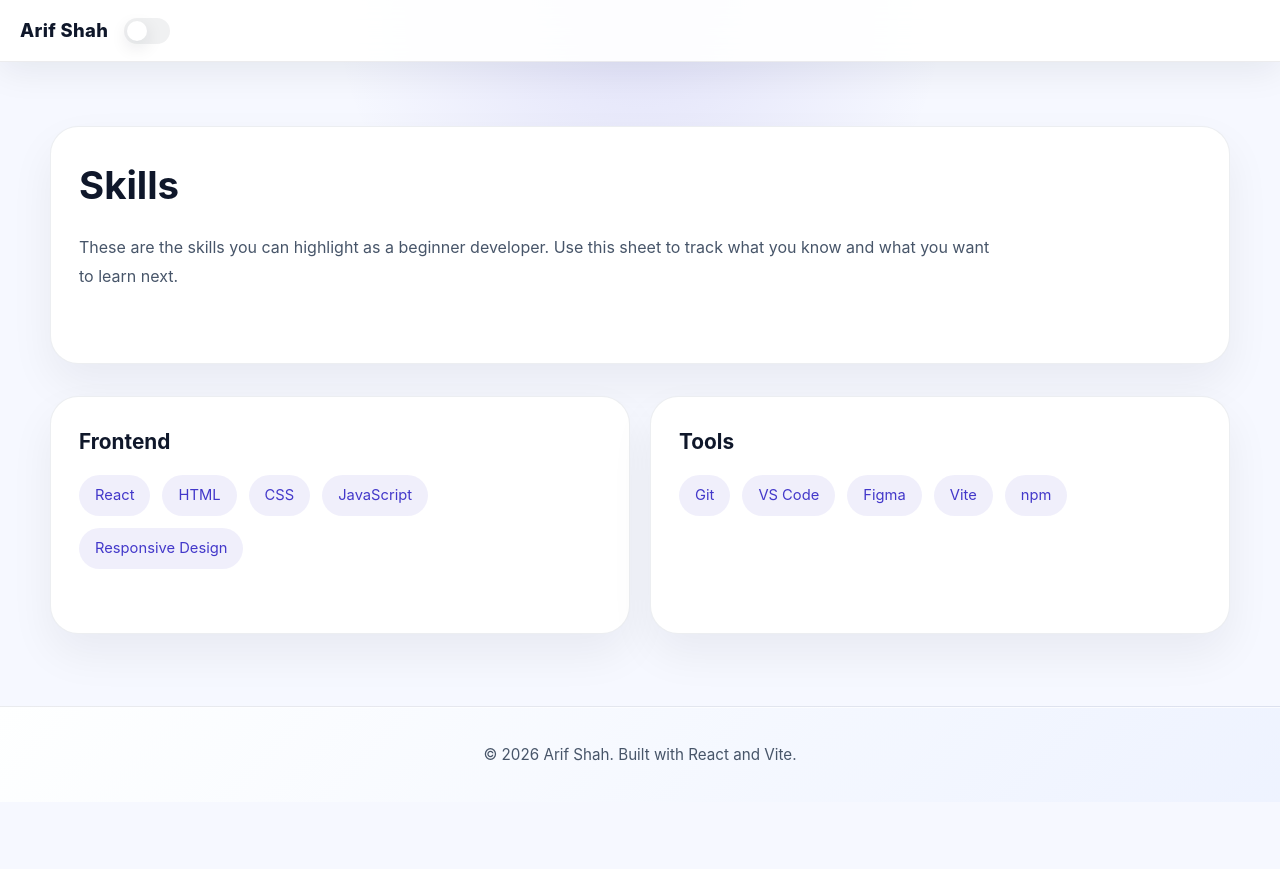
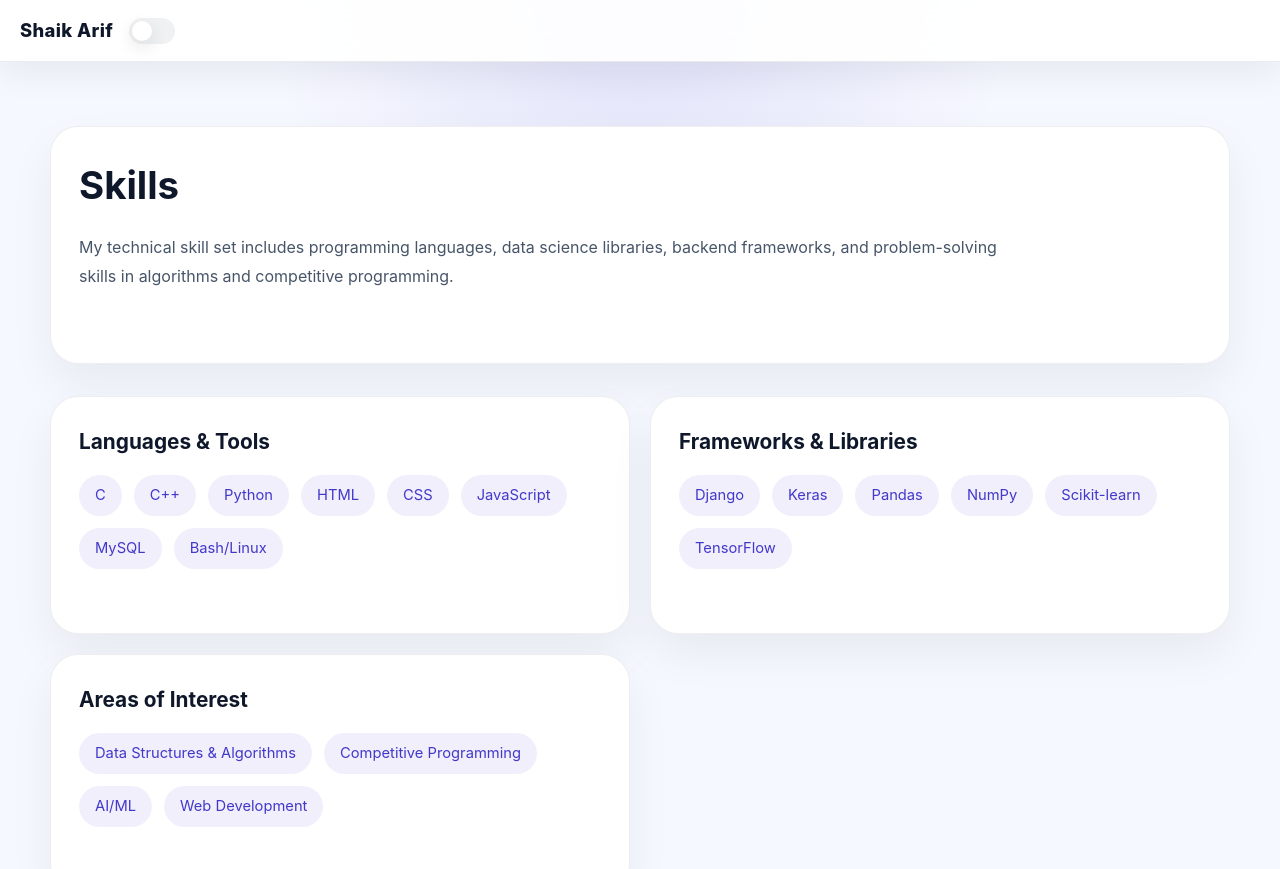
Before and after one commit to shaikmdarifcse23-byte/NewRepo, a React (Vite) app: page /NewRepo/skills in a window 1280 px wide. Shown: the top 869 px of the page. Before the commit the page ends 802 px from the top, so only its background shows below. Built offline with nearby package versions, Linux system fonts and the light colour scheme.

Commit message:
Resume updated

```diff
--- a/src/components/Footer.jsx
+++ b/src/components/Footer.jsx
@@ -3,7 +3,7 @@ import styles from './Footer.module.css'
 function Footer() {
   return (
     <footer className={styles.footer}>
-      <p>© 2026 Arif Shah. Built with React and Vite.</p>
+      <p>© 2026 Shaik Mohammed Arif. Built with React and Vite.</p>
     </footer>
   )
 }
--- a/src/components/Hero.jsx
+++ b/src/components/Hero.jsx
@@ -4,7 +4,7 @@ import profileImage from '../assets/profile.svg'
 import styles from './Hero.module.css'
 import { fadeInRight, fadeInUp, staggerSection } from '../utils/animationVariants'
 
-const rolePhrases = ['Frontend Developer', 'React Specialist', 'UX-minded Builder']
+const rolePhrases = ['B.Tech CSE Student', 'AI/ML Enthusiast', 'Web Developer']
 const typingSpeed = 100
 const deletingSpeed = 60
 const pauseDuration = 1200
@@ -56,7 +56,7 @@ function Hero() {
     >
       <motion.div className={styles.heroText} variants={fadeInUp}>
         <span className={styles.label}>Hi, I&apos;m</span>
-        <h1 className={styles.heading}>Arif Shah</h1>
+        <h1 className={styles.heading}>Shaik Mohammed Arif</h1>
         <p className={styles.role}>
           <span>{displayedRole}</span>
           <span className={styles.cursor} aria-hidden="true">
@@ -64,7 +64,7 @@ function Hero() {
           </span>
         </p>
         <p className={styles.description}>
-          I create clean, responsive React portfolios that help you stand out online. Ready to show your skills, projects, and story with polished design and fast interactions.
+          I am a B.Tech Computer Science and Engineering student at IIT (BHU), Varanasi. I build secure Django web applications, AI/ML modeling pipelines, and polished responsive interfaces.
         </p>
 
         <div className={styles.actions}>
@@ -90,24 +90,11 @@ function Hero() {
           </a>
           <a
             className={styles.socialLink}
-            href="https://linkedin.com/in/your-username"
-            target="_blank"
-            rel="noreferrer"
-            aria-label="LinkedIn"
+            href="mailto:arifskmd2005@gmail.com"
+            aria-label="Email"
           >
             <svg viewBox="0 0 24 24" fill="currentColor" aria-hidden="true">
-              <path d="M4.98 3.5c0 1.38-1.12 2.5-2.5 2.5S0 4.88 0 3.5 1.12 1 2.5 1 5 2.12 5 3.5zM.25 8.5h4.5V24h-4.5V8.5zm7.5 0h4.31v2.13h.06c.6-1.14 2.07-2.34 4.26-2.34 4.56 0 5.4 3 5.4 6.9V24h-4.5v-7.95c0-1.9-.04-4.35-2.65-4.35-2.65 0-3.05 2.07-3.05 4.2V24H7.75V8.5z" />
-            </svg>
-          </a>
-          <a
-            className={styles.socialLink}
-            href="https://twitter.com/your-username"
-            target="_blank"
-            rel="noreferrer"
-            aria-label="Twitter"
-          >
-            <svg viewBox="0 0 24 24" fill="currentColor" aria-hidden="true">
-              <path d="M24 4.56c-.89.39-1.84.66-2.84.78a4.98 4.98 0 0 0 2.18-2.75 9.96 9.96 0 0 1-3.17 1.21 4.94 4.94 0 0 0-8.43 4.5A14.01 14.01 0 0 1 1.67 3.15 4.92 4.92 0 0 0 3.19 9.72a4.9 4.9 0 0 1-2.24-.62v.06a4.94 4.94 0 0 0 3.96 4.84 4.96 4.96 0 0 1-2.23.08 4.96 4.96 0 0 0 4.62 3.42 9.9 9.9 0 0 1-6.13 2.1c-.4 0-.8-.02-1.19-.07a14 14 0 0 0 7.58 2.22c9.1 0 14.08-7.53 14.08-14.08 0-.21 0-.42-.01-.63A10.06 10.06 0 0 0 24 4.56z" />
+              <path d="M20 4H4c-1.1 0-2 .9-2 2v12c0 1.1.9 2 2 2h16c1.1 0 2-.9 2-2V6c0-1.1-.9-2-2-2zm0 4.99L12 13 4 8.99V6l8 4.99L20 6v2.99z" />
             </svg>
           </a>
         </motion.div>
--- a/src/components/Navbar.jsx
+++ b/src/components/Navbar.jsx
@@ -69,7 +69,7 @@ function Navbar() {
     <header className={styles.navbar}>
       <div className={styles.brandWrapper}>
         <Link to="/" className={styles.brand} aria-label="Homepage">
-          Arif Shah
+          Shaik Arif
         </Link>
         <div className={styles.toggleWrapper}>
           <ThemeToggle />
--- a/src/pages/About.jsx
+++ b/src/pages/About.jsx
@@ -15,21 +15,31 @@ function About() {
       <motion.div className={styles.card} variants={fadeInUp}>
         <h1 className={styles.sectionTitle}>About Me</h1>
         <p className={styles.sectionText}>
-          I am a beginner developer learning React and modern frontend tools. This starter portfolio helps show your projects, skills, and contact information in a clean and professional layout.
+          I am Shaik Mohammed Arif, a B.Tech Computer Science and Engineering student at IIT (BHU), Varanasi.
+          With an 8.59 CGPA and strong academic performance in both board exams and competitive programming, I work at the intersection of AI/ML and web development.
         </p>
       </motion.div>
 
       <div className={styles.cardGrid}>
         <motion.div className={styles.card} variants={fadeInUp}>
-          <h2 className={styles.cardTitle}>My Focus</h2>
+          <h2 className={styles.cardTitle}>Academic Profile</h2>
           <p className={styles.cardBody}>
-            Building responsive web pages, practicing component-driven UI, and learning how to create reusable layouts that work on both desktop and mobile screens.
+            B.Tech in Computer Science and Engineering at IIT (BHU), Varanasi, CGPA 8.59.
+            Completed XII at Sri Chaitanya Junior College with 94.25% and X at Dr KKR Gowtham High School with 100%.
           </p>
         </motion.div>
         <motion.div className={styles.card} variants={fadeInUp}>
-          <h2 className={styles.cardTitle}>What I Enjoy</h2>
+          <h2 className={styles.cardTitle}>Research & Tech</h2>
           <p className={styles.cardBody}>
-            Turning ideas into interactive user interfaces, improving my HTML/CSS skills, and learning how React apps can scale with better structure and routing.
+            Experienced in Django web apps, AI/ML research, battery data modeling, and predictive maintenance.
+            I enjoy building production-ready systems and exploring the latest machine learning tools.
+          </p>
+        </motion.div>
+        <motion.div className={styles.card} variants={fadeInUp}>
+          <h2 className={styles.cardTitle}>Leadership</h2>
+          <p className={styles.cardBody}>
+            Served as Security Executive for Spardha'24, the annual sports festival at IIT BHU.
+            I also competed in competitive programming camps and national-level olympiads.
           </p>
         </motion.div>
       </div>
--- a/src/pages/Contact.jsx
+++ b/src/pages/Contact.jsx
@@ -78,7 +78,7 @@ function Contact() {
       <motion.div className={styles.card} variants={fadeInUp}>
         <h1 className={styles.sectionTitle}>Contact</h1>
         <p className={styles.sectionText}>
-          Send a message directly from your portfolio. Use the form below for a clean, modern contact experience.
+          Reach out to discuss AI/ML research, Django web applications, or competitive programming collaborations. I respond quickly by email or phone.
         </p>
       </motion.div>
 
@@ -143,18 +143,18 @@ function Contact() {
           <div className={styles.contactItem}>
             <h2 className={styles.cardTitle}>Email</h2>
             <p className={styles.cardBody}>
-              <a className={styles.contactLink} href="mailto:hello@yourdomain.com">
-                hello@yourdomain.com
+              <a className={styles.contactLink} href="mailto:arifskmd2005@gmail.com">
+                arifskmd2005@gmail.com
               </a>
             </p>
           </div>
           <div className={styles.contactItem}>
-            <h2 className={styles.cardTitle}>GitHub</h2>
-            <p className={styles.cardBody}>
-              <a className={styles.contactLink} href="https://github.com/your-username" target="_blank" rel="noreferrer">
-                github.com/your-username
-              </a>
-            </p>
+            <h2 className={styles.cardTitle}>Phone</h2>
+            <p className={styles.cardBody}>+91 96763 89641</p>
+          </div>
+          <div className={styles.contactItem}>
+            <h2 className={styles.cardTitle}>Location</h2>
+            <p className={styles.cardBody}>4-8-254/3, Koritipadu, Guntur, Andhra Pradesh</p>
           </div>
         </motion.div>
       </div>
--- a/src/pages/Projects.jsx
+++ b/src/pages/Projects.jsx
@@ -5,36 +5,31 @@ import { fadeInUp, staggerSection } from '../utils/animationVariants'
 
 const projects = [
   {
-    title: 'Portfolio Homepage',
-    description: 'A polished landing page with modern hero content, responsive layout, and a clear call-to-action experience.',
-    image: 'https://via.placeholder.com/640x420?text=Portfolio+Homepage',
-    techStack: ['React', 'CSS', 'Responsive Design'],
-    github: 'https://github.com/your-username/portfolio-homepage',
-    demo: 'https://your-demo-site.com/portfolio-homepage',
+    title: 'Django E-commerce Website',
+    description:
+      'A secure Django web application with email verification, automated billing, and real-time cart updates. Built with robust session handling and product rating features.',
+    image: 'https://via.placeholder.com/640x420?text=Django+E-commerce',
+    techStack: ['Python', 'Django', 'HTML', 'CSS', 'JavaScript', 'MySQL'],
+    github: 'https://github.com/your-username/django-ecommerce',
+    demo: '#',
   },
   {
-    title: 'React Skills Grid',
-    description: 'An interactive skills board that visualizes frontend tools in a responsive grid with clean typography.',
-    image: 'https://via.placeholder.com/640x420?text=Skills+Grid',
-    techStack: ['React', 'CSS Grid', 'JavaScript'],
-    github: 'https://github.com/your-username/react-skills-grid',
-    demo: 'https://your-demo-site.com/react-skills-grid',
+    title: 'Battery Data Modeling & ML',
+    description:
+      'Evaluated machine learning algorithms on battery datasets to predict health indicators and performance trends, comparing accuracy and reliability across models.',
+    image: 'https://via.placeholder.com/640x420?text=Battery+ML',
+    techStack: ['Python', 'Keras', 'Pandas', 'Scikit-learn', 'SVM', 'Neural Networks'],
+    github: 'https://github.com/your-username/battery-data-ml',
+    demo: '#',
   },
   {
-    title: 'Contact Dashboard',
-    description: 'A contact page designed for quick outreach with email, GitHub, and social links in a minimal card layout.',
-    image: 'https://via.placeholder.com/640x420?text=Contact+Dashboard',
-    techStack: ['React', 'HTML', 'Accessibility'],
-    github: 'https://github.com/your-username/contact-dashboard',
-    demo: 'https://your-demo-site.com/contact-dashboard',
-  },
-  {
-    title: 'Project Showcase',
-    description: 'A project gallery with smooth card hover effects, badge-style tech tags, and clear live/demo actions.',
-    image: 'https://via.placeholder.com/640x420?text=Project+Showcase',
-    techStack: ['React', 'CSS Animations', 'UI Design'],
-    github: 'https://github.com/your-username/project-showcase',
-    demo: 'https://your-demo-site.com/project-showcase',
+    title: 'Battery Fault Detection Research',
+    description:
+      'A research study on EV battery fault diagnosis, cell balancing, and predictive maintenance using AI/ML and deep reinforcement learning techniques.',
+    image: 'https://via.placeholder.com/640x420?text=Battery+Research',
+    techStack: ['Python', 'AI/ML', 'Deep RL', 'LaTeX'],
+    github: 'https://github.com/your-username/battery-fault-research',
+    demo: '#',
   },
 ]
 
@@ -65,7 +60,7 @@ function Projects() {
       <motion.div className={styles.card} variants={fadeInUp}>
         <h1 className={styles.sectionTitle}>Projects</h1>
         <p className={styles.sectionText}>
-          Explore a responsive collection of projects built with React, modern layout, and accessible UI patterns.
+          These projects highlight my experience in Django, machine learning, and research-driven AI applications, alongside polished interface design.
         </p>
       </motion.div>
 
--- a/src/pages/Skills.jsx
+++ b/src/pages/Skills.jsx
@@ -4,12 +4,16 @@ import { fadeInUp, staggerSection } from '../utils/animationVariants'
 
 const skillCategories = [
   {
-    title: 'Frontend',
-    skills: ['React', 'HTML', 'CSS', 'JavaScript', 'Responsive Design'],
+    title: 'Languages & Tools',
+    skills: ['C', 'C++', 'Python', 'HTML', 'CSS', 'JavaScript', 'MySQL', 'Bash/Linux'],
   },
   {
-    title: 'Tools',
-    skills: ['Git', 'VS Code', 'Figma', 'Vite', 'npm'],
+    title: 'Frameworks & Libraries',
+    skills: ['Django', 'Keras', 'Pandas', 'NumPy', 'Scikit-learn', 'TensorFlow'],
+  },
+  {
+    title: 'Areas of Interest',
+    skills: ['Data Structures & Algorithms', 'Competitive Programming', 'AI/ML', 'Web Development'],
   },
 ]
 
@@ -26,7 +30,7 @@ function Skills() {
       <motion.div className={styles.card} variants={fadeInUp}>
         <h1 className={styles.sectionTitle}>Skills</h1>
         <p className={styles.sectionText}>
-          These are the skills you can highlight as a beginner developer. Use this sheet to track what you know and what you want to learn next.
+          My technical skill set includes programming languages, data science libraries, backend frameworks, and problem-solving skills in algorithms and competitive programming.
         </p>
       </motion.div>
 
```
